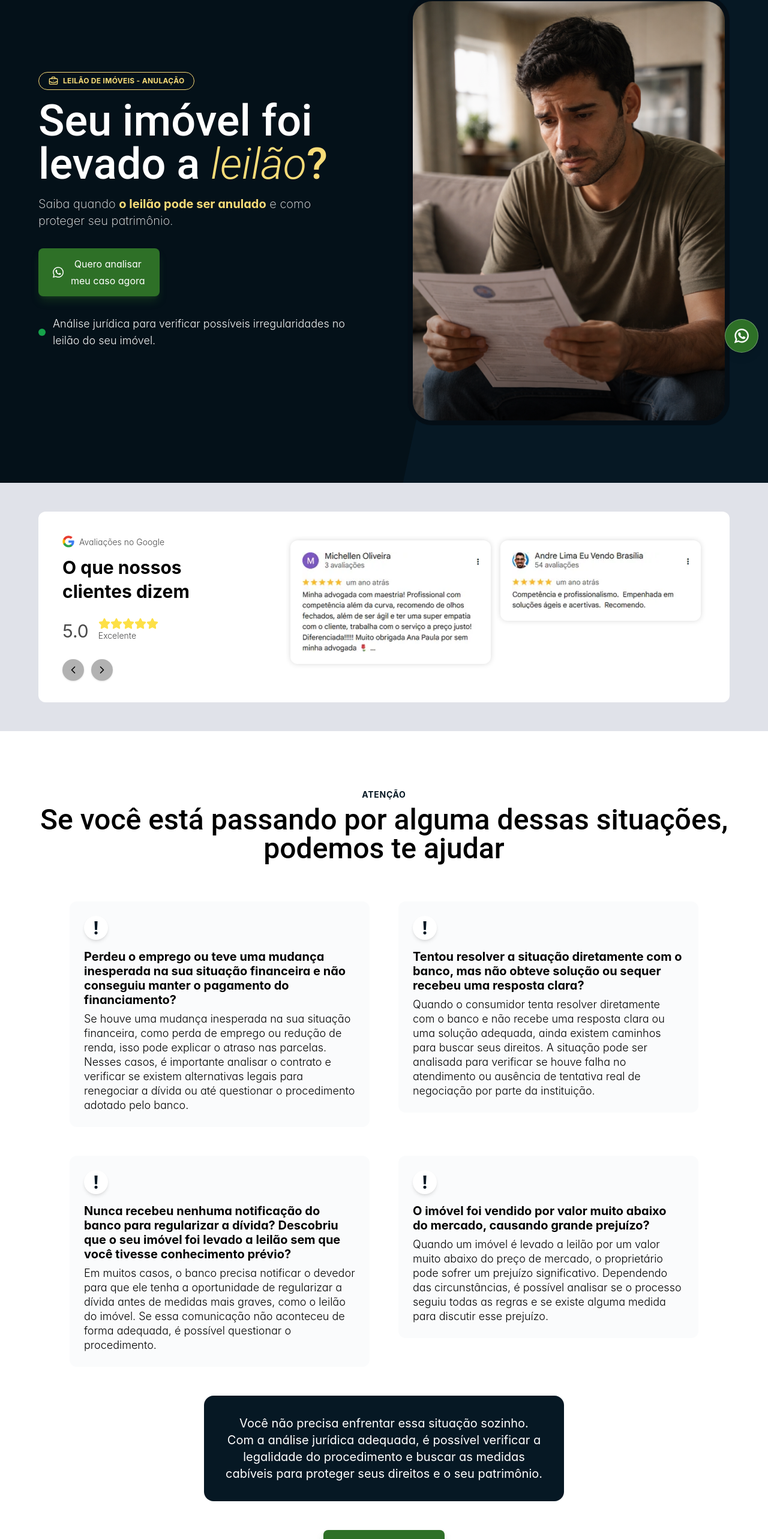
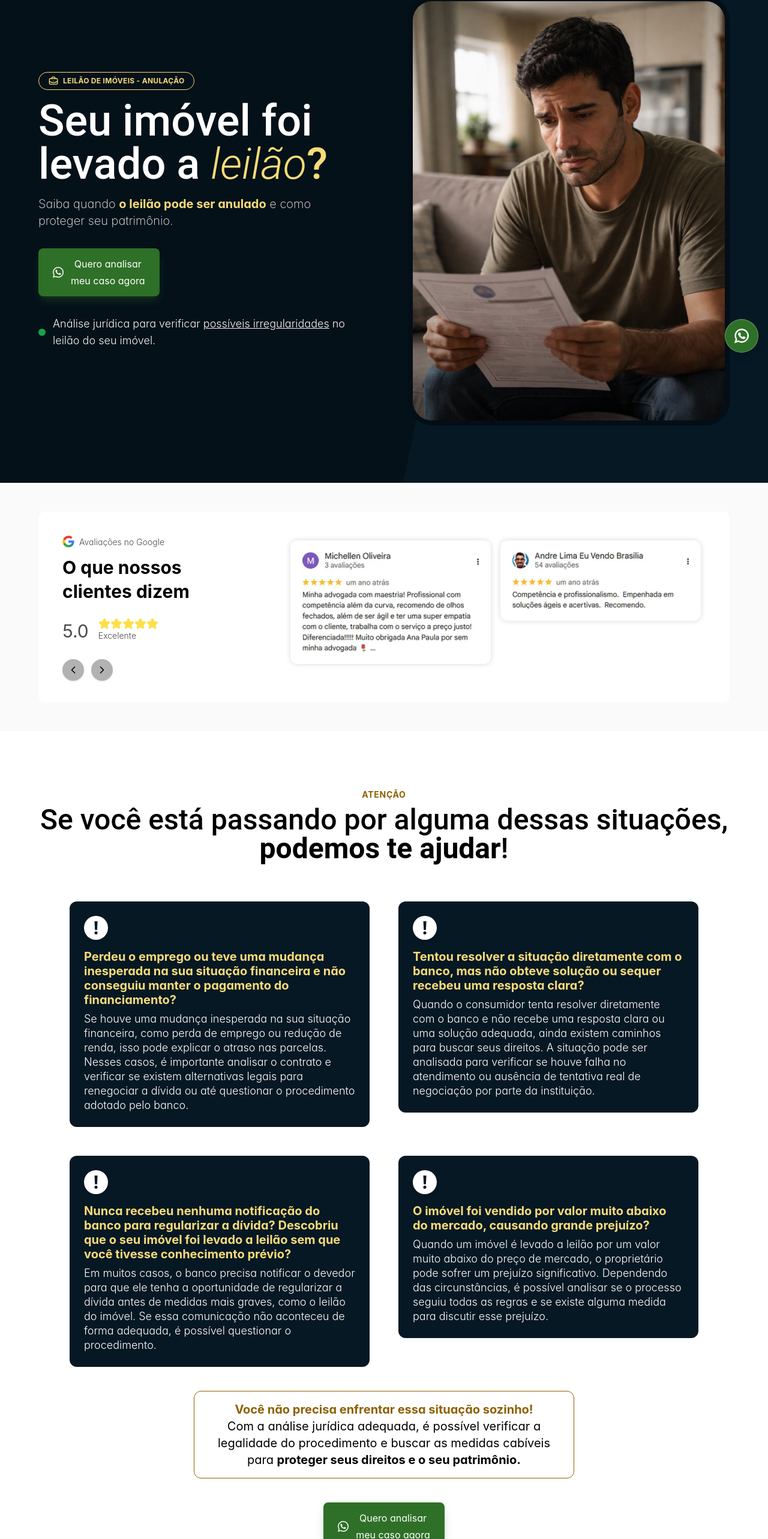
Before and after one commit to Paper-Street-Softwares/LPS-Ana-Paula, a React (Vite) app: page / in a window 1280 px wide. Shown: the part 196-2762 px from the top of the page at 60% size. Built offline with nearby package versions, Linux system fonts and the light colour scheme.

Commit message:
feat: Aumenta fontes

```diff
--- a/src/components/cards/CardsImportants.jsx
+++ b/src/components/cards/CardsImportants.jsx
@@ -78,20 +78,20 @@ function CardsImportants({
     <MotionDivDownToUp>
       <div className="grid">
         <div
-          className={`group p-6 rounded-xl ${cardBg} hover:scale-105 transition-all duration-700 max-w-[500px]`}
+          className={`group p-6 rounded-xl bg-primaryDark hover:scale-105 transition-all duration-700 max-w-[500px]`}
         >
           <div
-            className={`w-10 h-10 rounded-full ${iconBg} mb-4 flex items-center justify-center shadow-md transition-transform`}
+            className={`w-10 h-10 rounded-full text-primaryDark bg-white mb-4 flex items-center justify-center shadow-md transition-transform`}
           >
             <h1 className="font-bold text-3xl">!</h1>
           </div>
           <h1
-            className={`font-secondFont font-bold text-xl leading-6 mb-2 ${text} transition-all`}
+            className={`font-secondFont font-bold text-xl leading-6 mb-2 text-primaryLight transition-all`}
           >
             {title}
           </h1>
           <p
-            className={`text-md font-secondFont text-lg leading-6 font-light text-black transition-all`}
+            className={`text-md font-secondFont text-lg leading-6 font-light text-white transition-all`}
           >
             {paragraph}
           </p>
--- a/src/components/sectionElements/AlternatingSection.jsx
+++ b/src/components/sectionElements/AlternatingSection.jsx
@@ -6,11 +6,8 @@ export function AlternatingSection({
 }) {
   const colors = {
     light: ["bg-white", "bg-neutral-50"],
-    defaultDark: ["bg-white", "bg-secondary"],
-    defaultLight: [
-      "bg-[color-mix(in_srgb,var(--primaryDark),black_30%)]",
-      "bg-primaryDark",
-    ],
+    defaultDark: ["bg-white", "bg-neutral-50"],
+    defaultLight: ["bg-white", "bg-neultra-50"],
     dark: ["bg-black", "bg-darkOpacity"],
   };
 
--- a/src/components/sectionElements/SectionHeaderNovo.jsx
+++ b/src/components/sectionElements/SectionHeaderNovo.jsx
@@ -77,7 +77,7 @@ function SectionHeaderNovo({
       <div className={`w-full  ${className} ${usage}`}>
         {miniTitle && (
           <span
-            className={`font-bold font-secondFont tracking-wider uppercase text-sm lg:text-md mb-2 block ${miniTag}`}
+            className={`font-bold font-secondFont tracking-wider uppercase text-sm lg:text-md mb-2 block text-destaques`}
           >
             {miniTitle}
           </span>
--- a/src/components/sections/Important.jsx
+++ b/src/components/sections/Important.jsx
@@ -59,11 +59,13 @@ function Important({ colorMode }) {
         </div>
 
         <MotionDivDownUp>
-          <p
-            className={`flex justify-center text-xl font-secondFont text-center text-white w-full my-12 ${textOpacity} max-w-[600px] bg-primaryDark p-8 rounded-2xl`}
-          >
-            {content.texts.important.fraseObs}
-          </p>
+          <div className="border-[1px] border-solid border-destaques p-4 rounded-xl my-10">
+            <p
+              className={`flex justify-center text-xl font-secondFont text-center text-black w-full max-w-[600px] bg-white rounded-2xl`}
+            >
+              {content.texts.important.fraseObs}
+            </p>
+          </div>
         </MotionDivDownUp>
 
         <MotionDivDownUp>
--- a/src/components/sections/PropertyDefense.jsx
+++ b/src/components/sections/PropertyDefense.jsx
@@ -25,8 +25,13 @@ function PropertyDefense({ colorMode }) {
           <p
             className={`flex justify-center text-xl font-secondFont text-center text-white w-full mb-12  max-w-[600px] bg-primaryDark p-8 rounded-2xl`}
           >
-            Muitos bancos não seguem todas as regras legais — e isso pode abrir
-            uma oportunidade real de proteger o seu patrimônio.
+            <p>
+              <span className="text-primaryLight font-bold">
+                Muitos bancos não seguem todas as regras legais
+              </span>
+              <br />— e isso pode abrir uma oportunidade real de proteger o seu
+              patrimônio.
+            </p>
           </p>
         </MotionDivDownToUp>
 
--- a/src/content/content.jsx
+++ b/src/content/content.jsx
@@ -177,10 +177,11 @@ const content = {
         icon: <> {/* ⚠️ */}</>,
         iconTwo: <></>,
         text: (
-          <>
-            Análise jurídica para verificar possíveis irregularidades no leilão
-            do seu imóvel.
-          </>
+          <p>
+            Análise jurídica para verificar{" "}
+            <span className="underline">possíveis irregularidades</span> no
+            leilão do seu imóvel.
+          </p>
         ),
         textTwo: <>A_Definir</>,
       },
@@ -223,9 +224,10 @@ const content = {
     important: {
       miniTag: <>ATENÇÃO</>,
       title: (
-        <>
-          Se você está passando por alguma dessas situações, podemos te ajudar
-        </>
+        <p>
+          Se você está passando por alguma dessas situações,{" "}
+          <strong>podemos te ajudar</strong>!
+        </p>
       ),
       cards: {
         card1: {
@@ -298,13 +300,15 @@ const content = {
         },
       },
       fraseObs: (
-        <>
-          Você não precisa enfrentar essa situação sozinho.
+        <p>
+          <span className="text-destaques font-bold">
+            Você não precisa enfrentar essa situação sozinho!
+          </span>
           <br />
           Com a análise jurídica adequada, é possível verificar a legalidade do
-          procedimento e buscar as medidas cabíveis para proteger seus direitos
-          e o seu patrimônio.
-        </>
+          procedimento e buscar as medidas cabíveis para{" "}
+          <strong>proteger seus direitos e o seu patrimônio.</strong>
+        </p>
       ),
       ctaButtonText: (
         <>
@@ -315,10 +319,10 @@ const content = {
     defenseSection: {
       miniTag: <>Defesa contra leilão de imóvel</>,
       title: (
-        <>
-          Seu imóvel foi para leilão? Você pode ainda ter o direito de impedir
-          ou anular esse processo.
-        </>
+        <p>
+          Seu imóvel foi para leilão? Você pode ainda ter o direito de{" "}
+          <strong>impedir ou anular esse processo.</strong>
+        </p>
       ),
       cards: {
         card1: {
--- a/tailwind.config.js
+++ b/tailwind.config.js
@@ -28,6 +28,7 @@ export default {
         terciary: "#F1F3F7",
         quartenary: "#FAFBFC",
         borderImage: "#292929",
+        destaques: "#8e6000",
 
         // Copys
         corTitulosBranca: "#FFFFFF",
```
